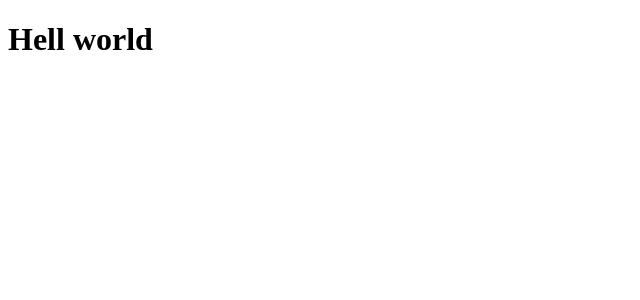
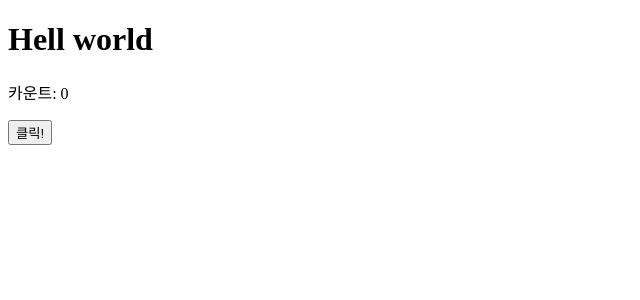
Before and after one commit to hannut91/ci-test, a React (Vite) app: page / in a window 1280 px wide. Shown: the top 300 px of the page, without its empty margins (0-640 px from the left). Built offline with nearby package versions, Linux system fonts and the light colour scheme.

Commit message:
제대로 동작하는지 확인할 수 있는 기본적인 기능을 추가하라
동작하는  기능이 없으면 자바스크립트가 올바르게 동작하는지 확인할 수
없습니다.
그래서 버튼을 누르면 숫자가 증가하는 기본적인 기능을 추가합니다.

```diff
--- a/src/App.jsx
+++ b/src/App.jsx
@@ -1,7 +1,20 @@
+import { useState } from 'react';
+
 export default function App() {
+  const [count, setCount] = useState(0);
+
+  const handleClick = () => {
+    setCount((value) => value + 1);
+  }
+
   return (
     <>
       <h1>Hell world</h1>
+
+      <div>
+        <p>카운트: {count}</p>
+        <button onClick={handleClick} type="button">클릭!</button>
+      </div>
     </>
   )
 }
```
